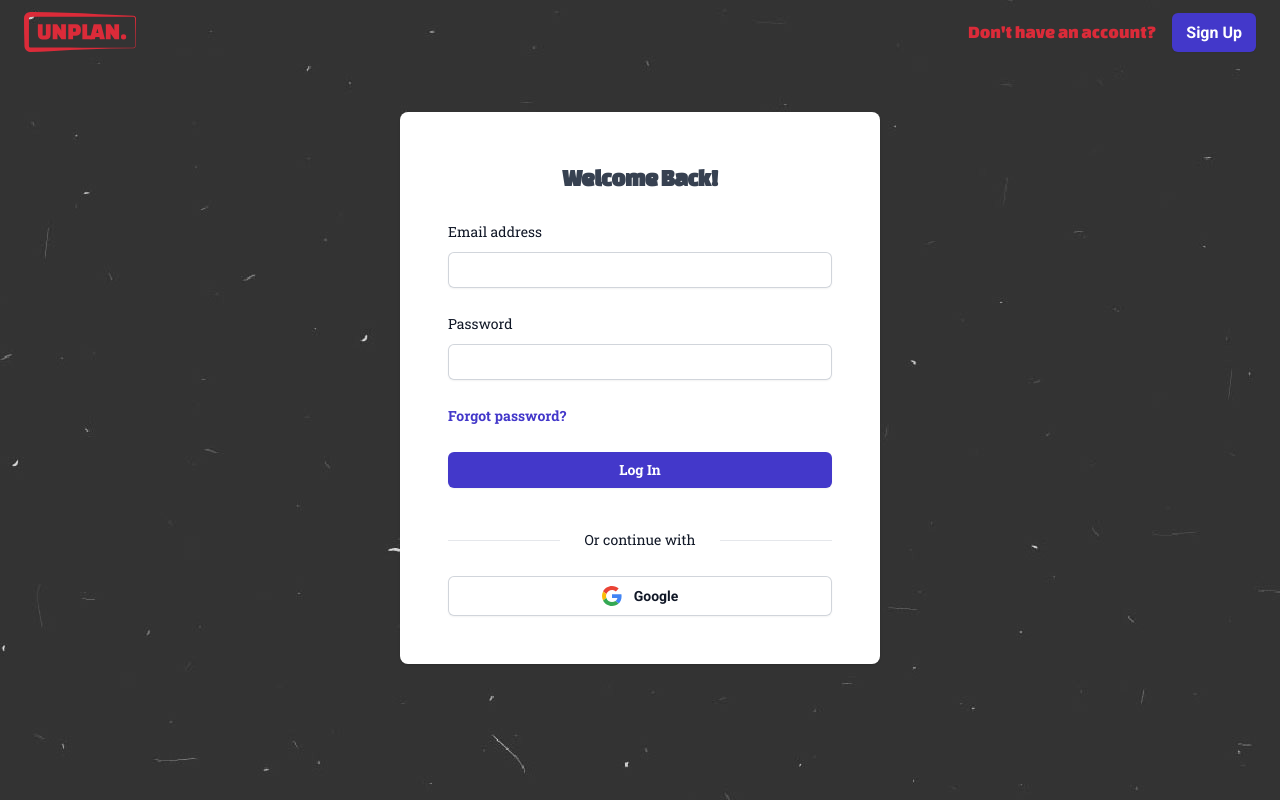
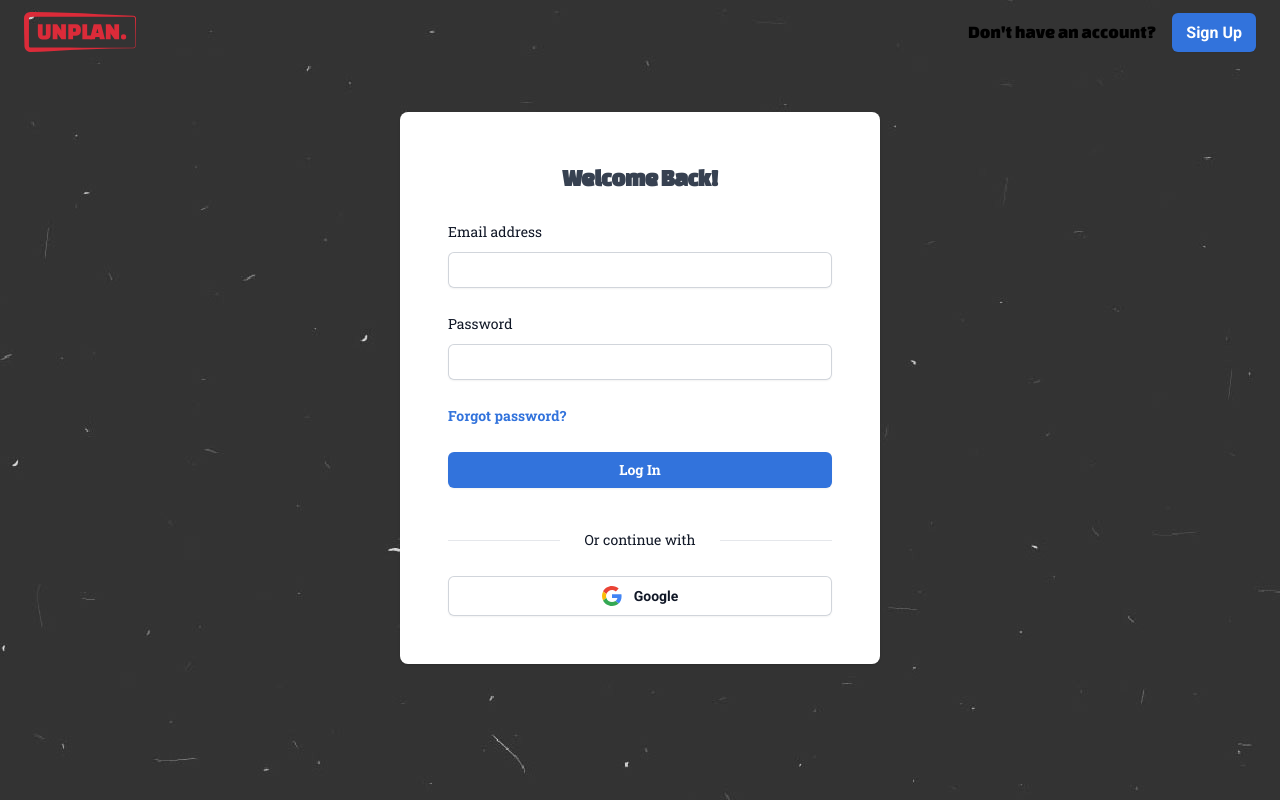
Before and after one commit to aidansheehan/unplan-app, a Next.js app: page /login in a window 1280 px wide. Built offline with nearby package versions, Linux system fonts and the light colour scheme; no server answers.

Commit message:
og-yellow new: yellow theme with blue btns

```diff
--- a/src/components/layouts/authenticated-layout.component.js
+++ b/src/components/layouts/authenticated-layout.component.js
@@ -161,11 +161,12 @@ export default function AuthLayoutComponent({children}) {
           {/* Sidebar component, swap this element with another sidebar if you like */}
           <div className="flex grow flex-col gap-y-5 overflow-y-auto bg-sidebarBg px-6">
             <div className="flex h-16 shrink-0 items-center mt-8 mb-8">
-              <img
+              {/* <img
                 className="w-auto h-14"
                 src="/unplan_logo.svg"
                 alt="Unplan"
-              />
+              /> */}
+              <h2 className='font-heading text-5xl text-brand' >UNPLAN</h2>
             </div>
             <nav className="flex flex-1 flex-col">
               <ul role="list" className="flex flex-1 flex-col gap-y-7">
--- a/src/pages/plan.js
+++ b/src/pages/plan.js
@@ -270,7 +270,7 @@ const Plan = () => {
                                         checked={formData.isOnline}
                                         onChange={handleChange}
                                         disabled={isLoading}
-                                        className="h-4 w-4 rounded border-gray-300 text-indigo-600 focus:ring-indigo-600"
+                                        className="h-4 w-4 rounded border-gray-300 text-buttonBg focus:ring-buttonBg"
                                     />
                                     </div>
                                 </div>
--- a/tailwind.config.js
+++ b/tailwind.config.js
@@ -23,15 +23,30 @@ module.exports = {
         'xl': '1440px'
       },
       colors: {
-        buttonBg: '#4338CA',
-        buttonHover: '#4F46E5',
+// Sidebar / Top Nav colors
+sidebarBg: '#F9D835', // A softened yellow, less bright, but still warm and inviting
+sidebarHover: '#E6C200', // A slightly darker yellow for hover effects
+sidebarHighlight: '#202020', // A very dark grey, almost black for contrast and emphasis
+sidebarInactiveText: '#4A4A4A', // A medium grey for inactive text, for better readability
 
-        // Sidebar / Top Nav colors
-        sidebarHover: '#29292b',
-        sidebarHighlight: '#fcd116',
-        sidebarBg: '#1c1c1e',
-        sidebarInactiveText: '#f5f5f5',
-        brand: '#db2b39',
+// Brand color
+brand: '#000',//'#F9D835', // Softened yellow to maintain brand consistency but less bright
+
+// Button colors
+buttonBg: '#3273DC', // Warm blue for primary action buttons
+buttonHover: '#2767B1', // A slightly darker shade of blue for button hover state
+
+// Additional UI colors
+textColor: '#4A4A4A', // Medium grey for main text, softer than black
+highlightText: '#F9D835', // Softened yellow for highlighted text or important UI elements
+cardBg: '#FFFFFF', // White for cards to keep the interface clean and modern
+cardShadow: '#000000', // Black for subtle shadows to give depth, at low opacity
+
+
+
+
+
+
       }
     },
   },
```
